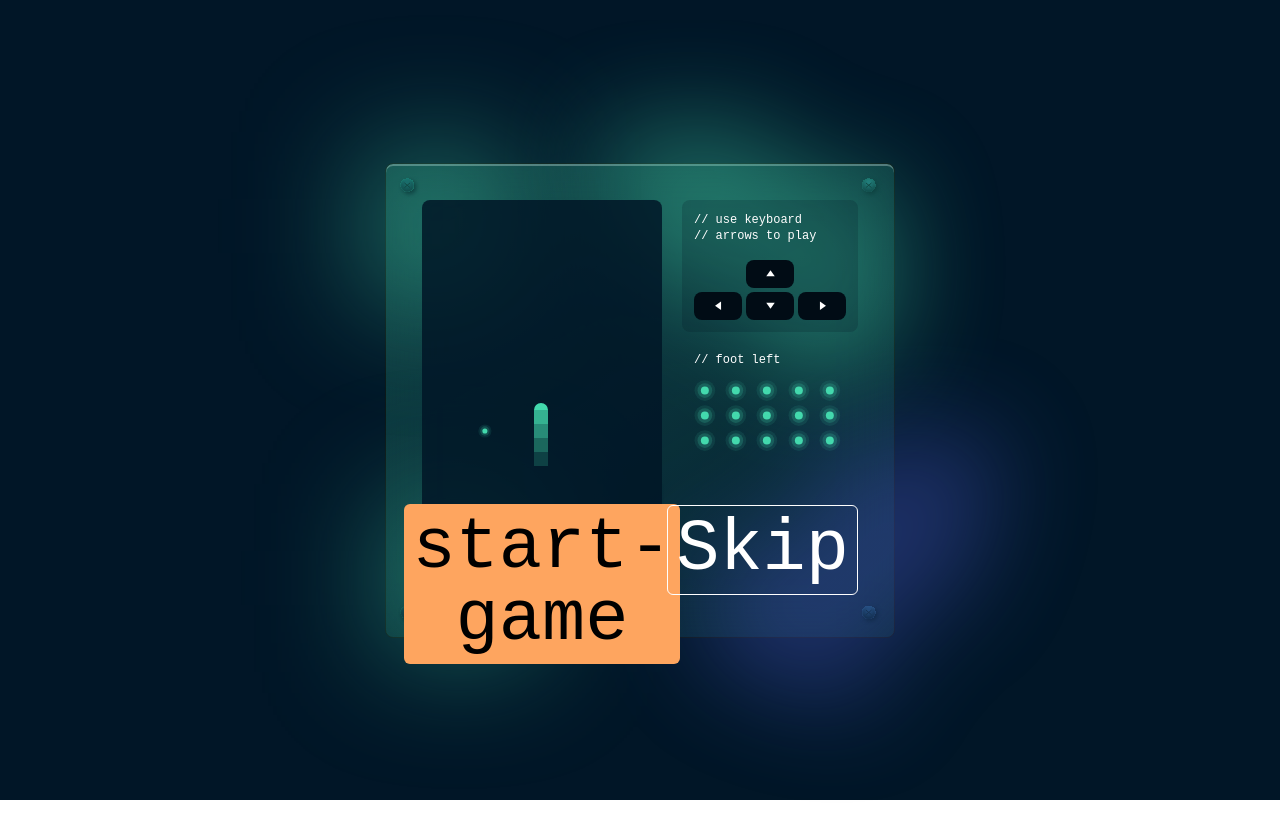
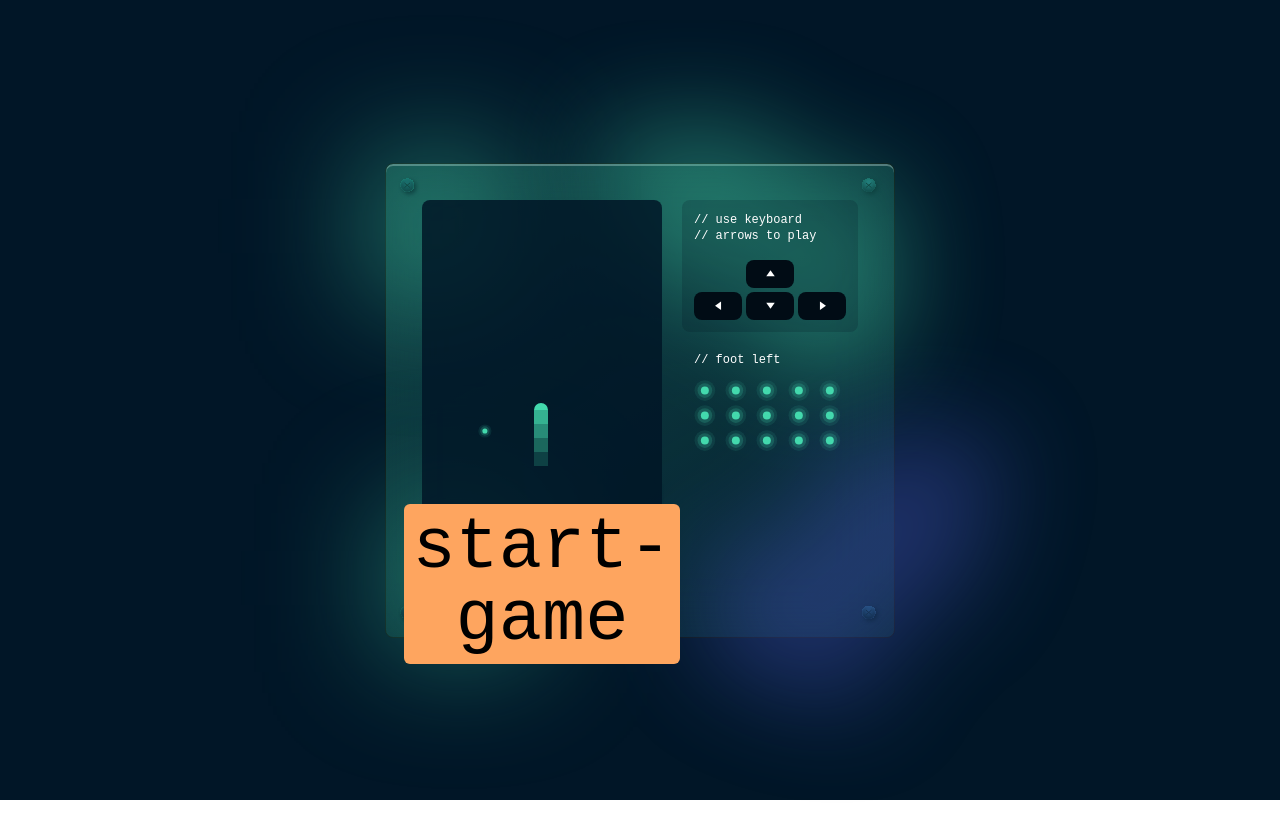
Before and after one commit to AbhiramKrishnaM/Snake-Game, a Vue app: page / in a window 1280 px wide. Built offline with nearby package versions, Linux system fonts and the light colour scheme.

Commit message:
removed skip button

```diff
--- a/src/component/snakegame.vue
+++ b/src/component/snakegame.vue
@@ -118,12 +118,6 @@
           />
         </div>
       </div>
-
-      <button
-        class="absolute -bottom-36 right-0 rounded-md p-2 border border-white text-white mt-auto"
-      >
-        Skip
-      </button>
     </div>
   </div>
 </template>
```
